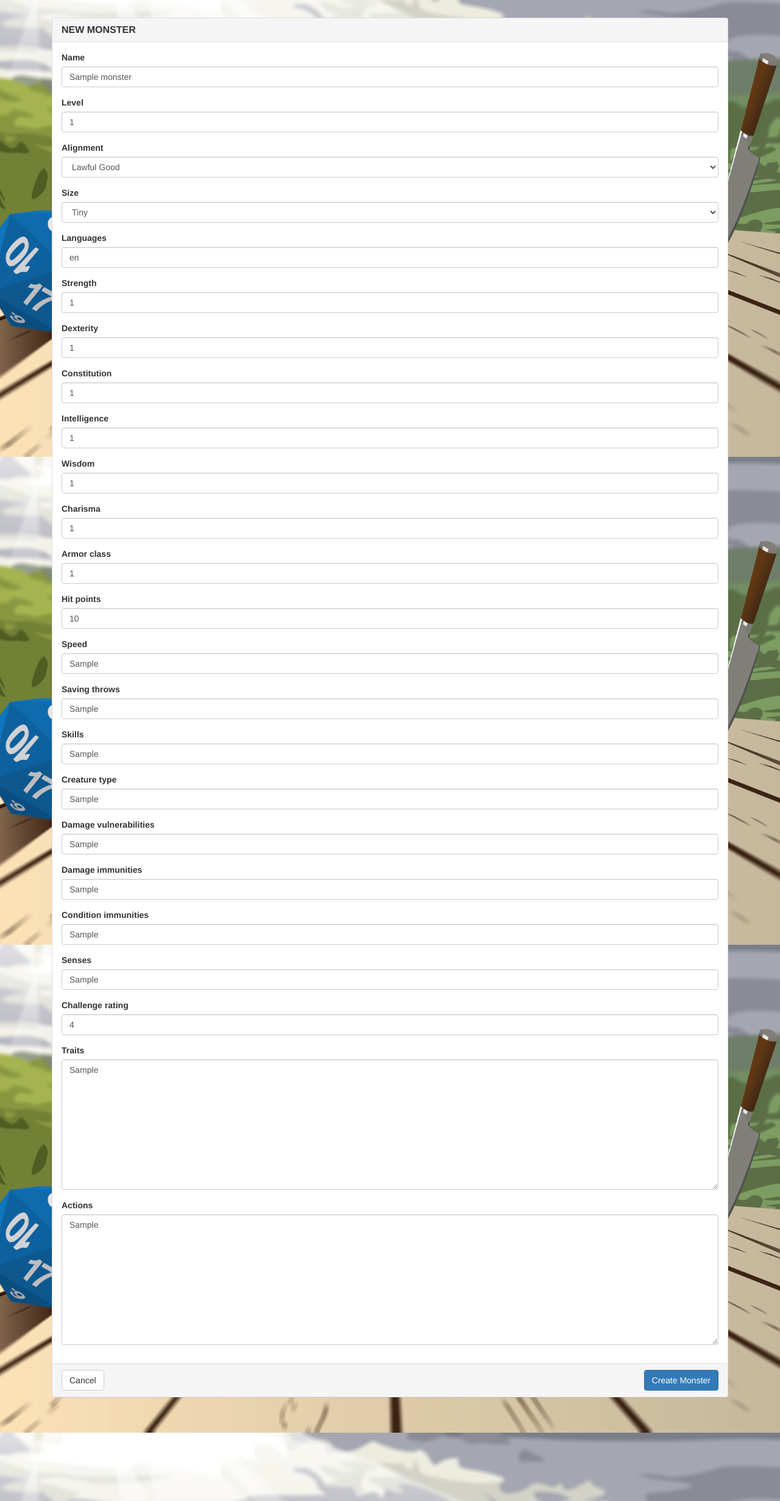
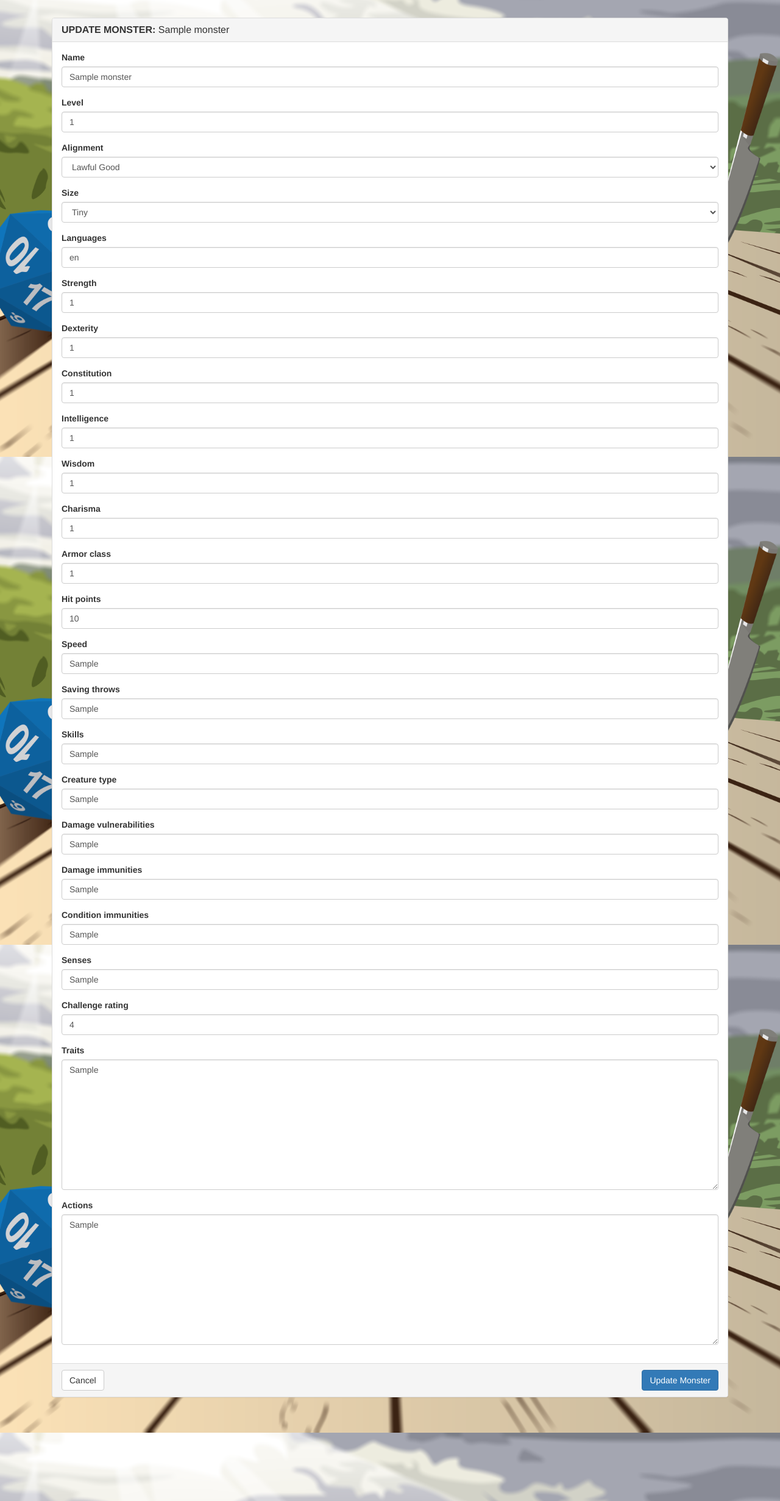
Before and after one commit to brunosardinepi/dungeonomics, a Django app: page /characters/monster/1/edit/ in a window 1280 px wide. Shown: the part 51-2512 px from the top of the page at 61% size. Run offline with Django 3.2, Linux system fonts and the light colour scheme; a user stored in the database is signed in; tables that the repository leaves empty hold one stand-in row (values such as "Sample post"); some libraries are stand-ins or nearby versions.

Commit message:
monster form

```diff
--- a/characters/templates/characters/monster_form.html
+++ b/characters/templates/characters/monster_form.html
@@ -51,7 +51,11 @@
         <div class="panel panel-default panel-campaign">
             <div class="panel-heading">
                 <h3 class="panel-title">
-                    <strong>NEW MONSTER</strong>
+                    {% if monster.pk %}
+                        <strong>UPDATE MONSTER:</strong> {{ monster.name }}
+                    {% else %}
+                        <strong>NEW MONSTER</strong>
+                    {% endif %}
                 </h3>
             </div>
             <div class="panel-body">
@@ -60,8 +64,13 @@
                     {% bootstrap_form form %}
             </div>
             <div class="panel-footer clearfix">
+                {% if monster.pk %}
+                    <a href="{% url 'characters:monster_detail' monster_pk=monster.pk %}" class="btn btn-default">Cancel</a>
+                    <input type="submit" class="btn btn-primary pull-right" value="Update Monster">
+                {% else %}
                     <a href="{% url 'characters:monster_detail' %}" class="btn btn-default">Cancel</a>
                     <input type="submit" class="btn btn-primary pull-right" value="Create Monster">
+                {% endif %}
                 </form>
             </div>
         </div>
```
